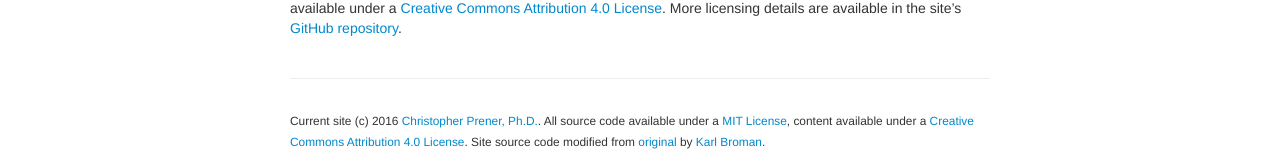
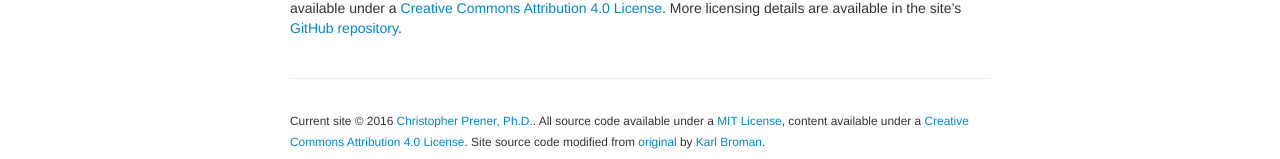
Before and after one commit to slu-soc5050/slu-soc5050.github.io, a Jekyll site: the page built from index.md, in a window 1280 px wide. Shown: the part 975-1134 px from the top of the page. Built offline with Jekyll 4.4.1, drawn with Linux system fonts in a browser that asks for light colours.

```diff
--- a/_includes/themes/twitter/default.html
+++ b/_includes/themes/twitter/default.html
@@ -44,7 +44,7 @@
       <hr>
       <footer>
         <p><small>
-           Current site (c) 2016 <a href="http://www.chrisprener.net">Christopher Prener, Ph.D.</a>. All source code available under a <a href="https://opensource.org/licenses/mit-license.php">MIT License</a>, content available under a <a href="https://creativecommons.org/licenses/by/4.0/">Creative Commons Attribution 4.0 License</a>. Site source code modified from <a href="https://github.com/kbroman/simple_site">original</a> by <a href="http://kbroman.org">Karl Broman</a>.
+           Current site © 2016 <a href="http://www.chrisprener.net">Christopher Prener, Ph.D.</a>. All source code available under a <a href="https://opensource.org/licenses/mit-license.php">MIT License</a>, content available under a <a href="https://creativecommons.org/licenses/by/4.0/">Creative Commons Attribution 4.0 License</a>. Site source code modified from <a href="https://github.com/kbroman/simple_site">original</a> by <a href="http://kbroman.org">Karl Broman</a>.
         </small></p>
       </footer>
 
```
